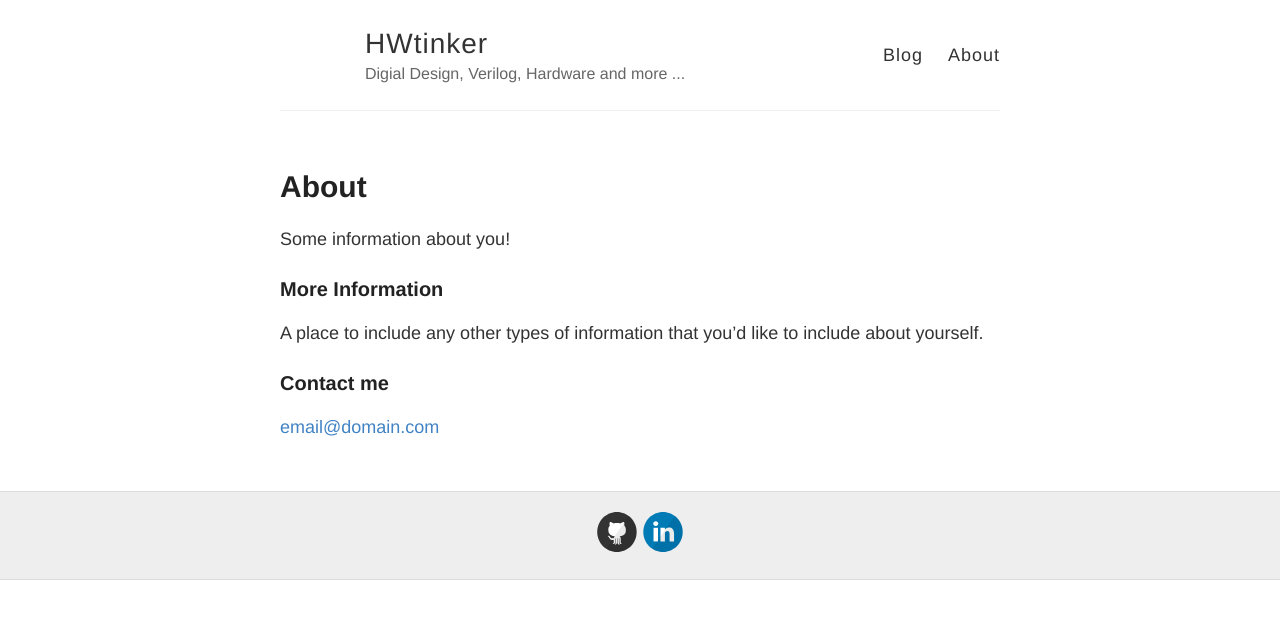
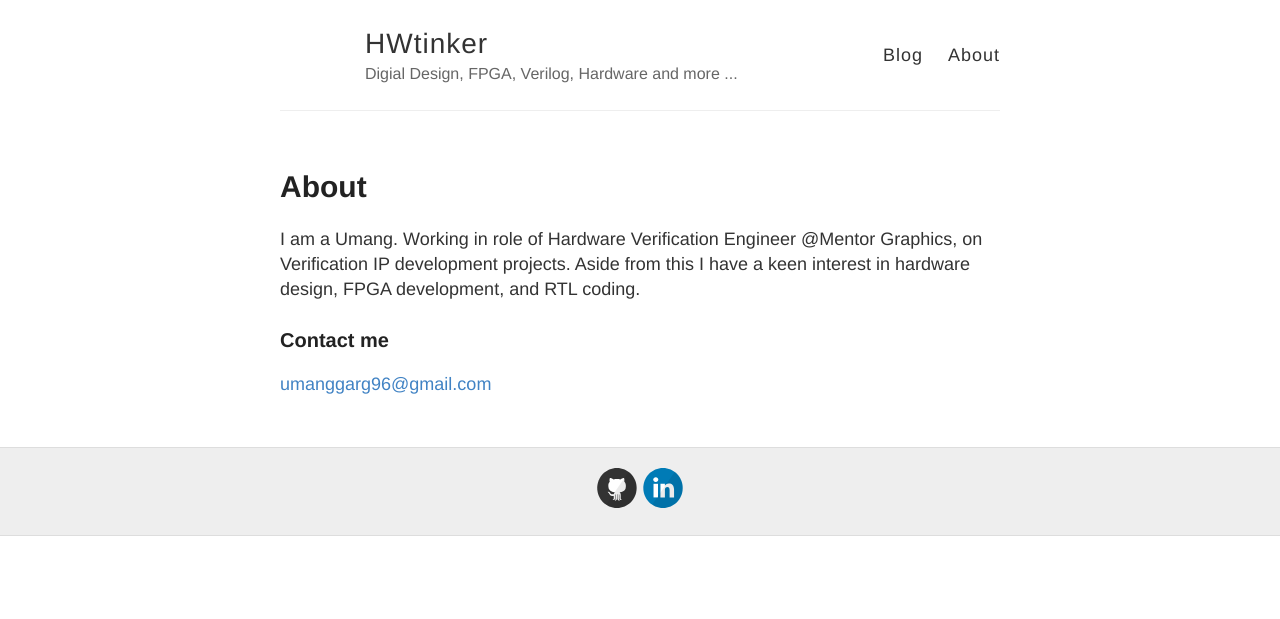
Before and after one commit to umanggarg96/umanggarg96.github.io, a Jekyll site: the page built from about.md, in a window 1280 px wide. Shown: the top 619 px of the page. Built offline with Jekyll 4.4.1, drawn with Linux system fonts in a browser that asks for light colours.

Commit message:
update about

```diff
--- a/_config.yml
+++ b/_config.yml
@@ -6,7 +6,7 @@
 name: HWtinker
 
 # Short bio or description (displayed in the header)
-description: Digial Design, Verilog, Hardware and more ...
+description: Digial Design, FPGA, Verilog, Hardware and more ...
 
 # URL of your avatar or profile pic (you could use your GitHub profile pic)
 avatar:
--- a/about.md
+++ b/about.md
@@ -4,12 +4,9 @@ title: About
 permalink: /about/
 ---
 
-Some information about you!
-
-### More Information
-
-A place to include any other types of information that you'd like to include about yourself.
+I am a Umang. Working in role of Hardware Verification Engineer @Mentor Graphics, on Verification IP development projects.
+Aside from this I have a keen interest in hardware design, FPGA development, and RTL coding.
 
 ### Contact me
 
-[email@domain.com](mailto:email@domain.com)
+[umanggarg96@gmail.com](mailto:umanggarg96@gmail.com)
```
